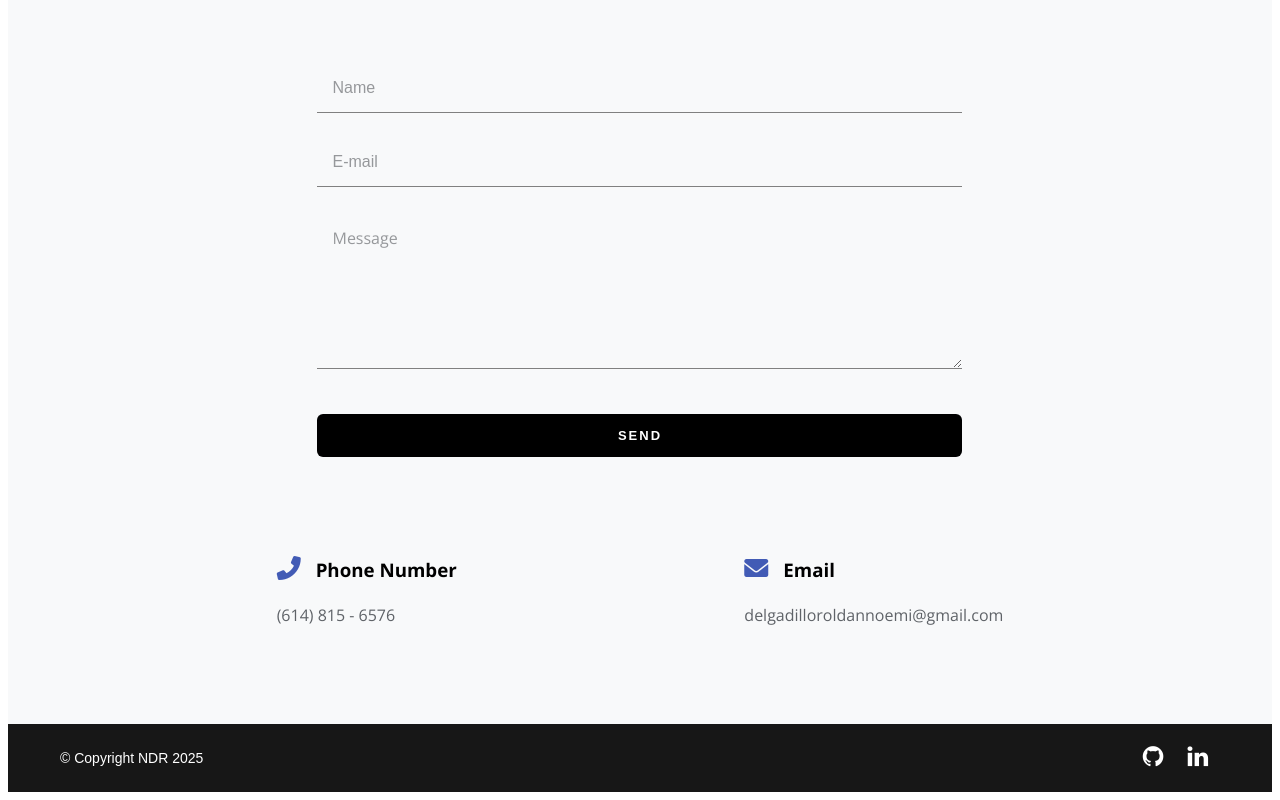
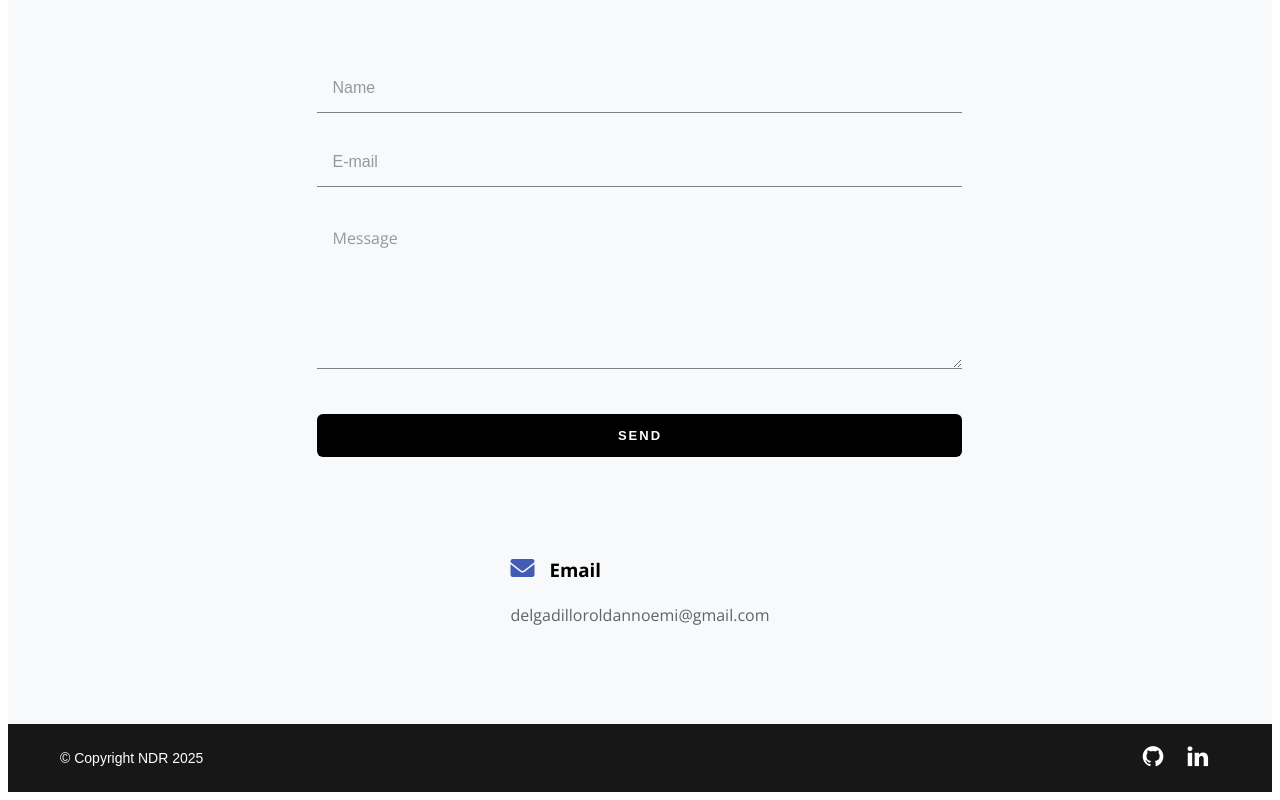
Before and after one commit to NoemiDR24/Noemi-Portfolio-Frontend, a React (Vite) app: page / in a window 1280 px wide. Shown: the part 5727-6527 px from the top of the page. Built offline with nearby package versions, Linux system fonts and the light colour scheme; a web font is replaced by a local one.

Commit message:
personal info update and tech

```diff
--- a/src/components/sections/Contact.jsx
+++ b/src/components/sections/Contact.jsx
@@ -130,10 +130,10 @@ function Contact(){
 
                     <div className='info'>
 
-                        <div className='info-phone'>
+                        {/* <div className='info-phone'>
                             <h3><i className="fas fa-phone-alt phone"></i>Phone Number</h3>
-                            <p>(614) 815 - 6576</p>
-                        </div>
+                            <p></p>
+                        </div> */}
                         <div className='info-email'>
                             <h3><i className="fas fa-envelope email"></i>Email</h3>
                             <p>delgadilloroldannoemi@gmail.com</p>
--- a/src/components/sections/Projects.jsx
+++ b/src/components/sections/Projects.jsx
@@ -34,7 +34,7 @@ function Projects(){
             title: "Prince of Peace Baptist Church Website",
             description: "FA modern, responsive website for Prince of Peace Baptist Church built to connect our community and share our mission.",
             imageUrl:"/images/church.jpg",
-            technologies: ["Java", "React", "HTML", "CSS"],
+            technologies: ["Java", "React", "HTML", "CSS", "Vite"],
             repoUrl: "https://github.com/NoemiDR24/Prince-of-Peace-Baptist-Church-Website",
             demoUrl: ""
         },
@@ -43,7 +43,7 @@ function Projects(){
             title: "TEnmo",
             description: "A command-line application that allows users to send and request virtual money ('TE Bucks') from other users. Includes authentication, secure transactions, and a RESTful API.",
             imageUrl:"/images/tenmo.png",
-            technologies: ["Java", "React", "PostgreSQL", "Spring Boot", "HTML","Vite", "CSS" , "JDBC", "REST API"],
+            technologies: ["Java", "PostgreSQL", "Spring Boot", "HTML","Vite", "CSS" , "JDBC", "REST API"],
             repoUrl: "",
             demoUrl: ""
         },
```
